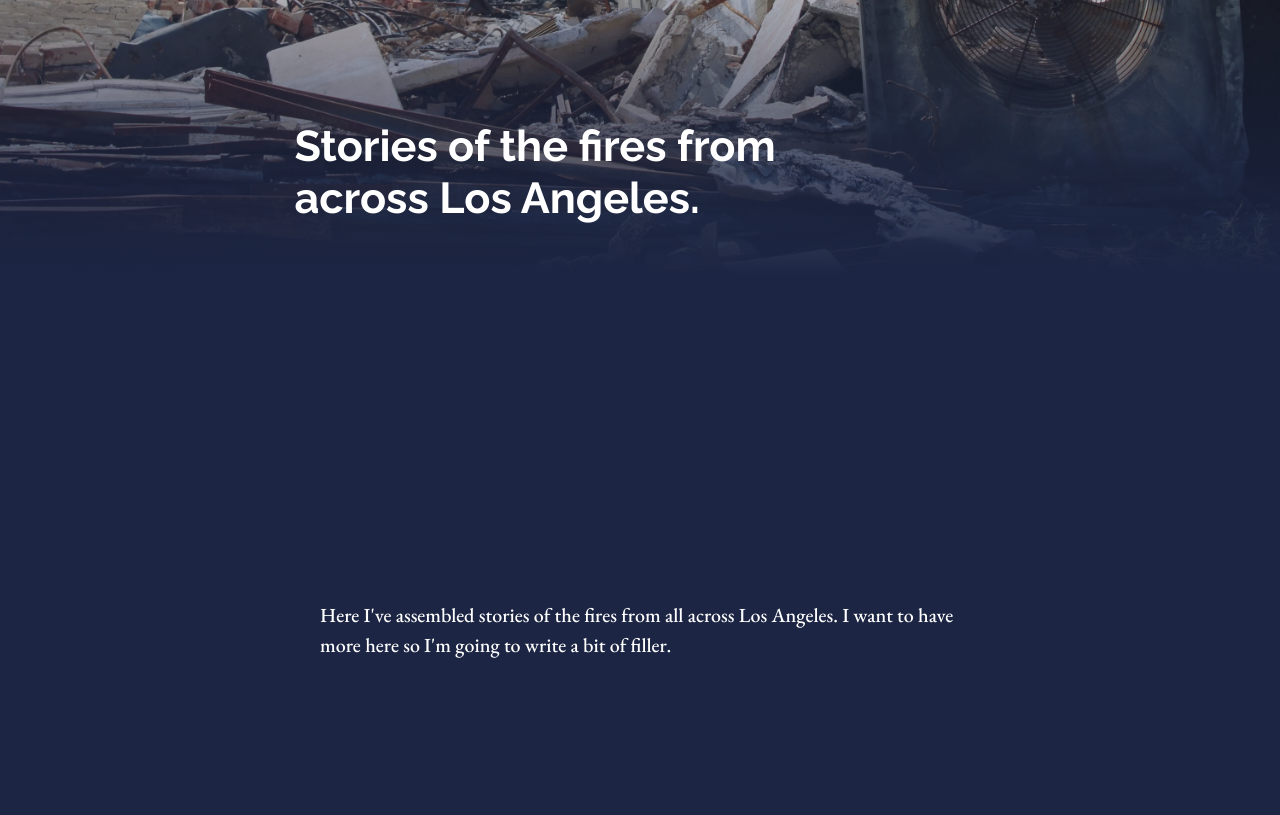
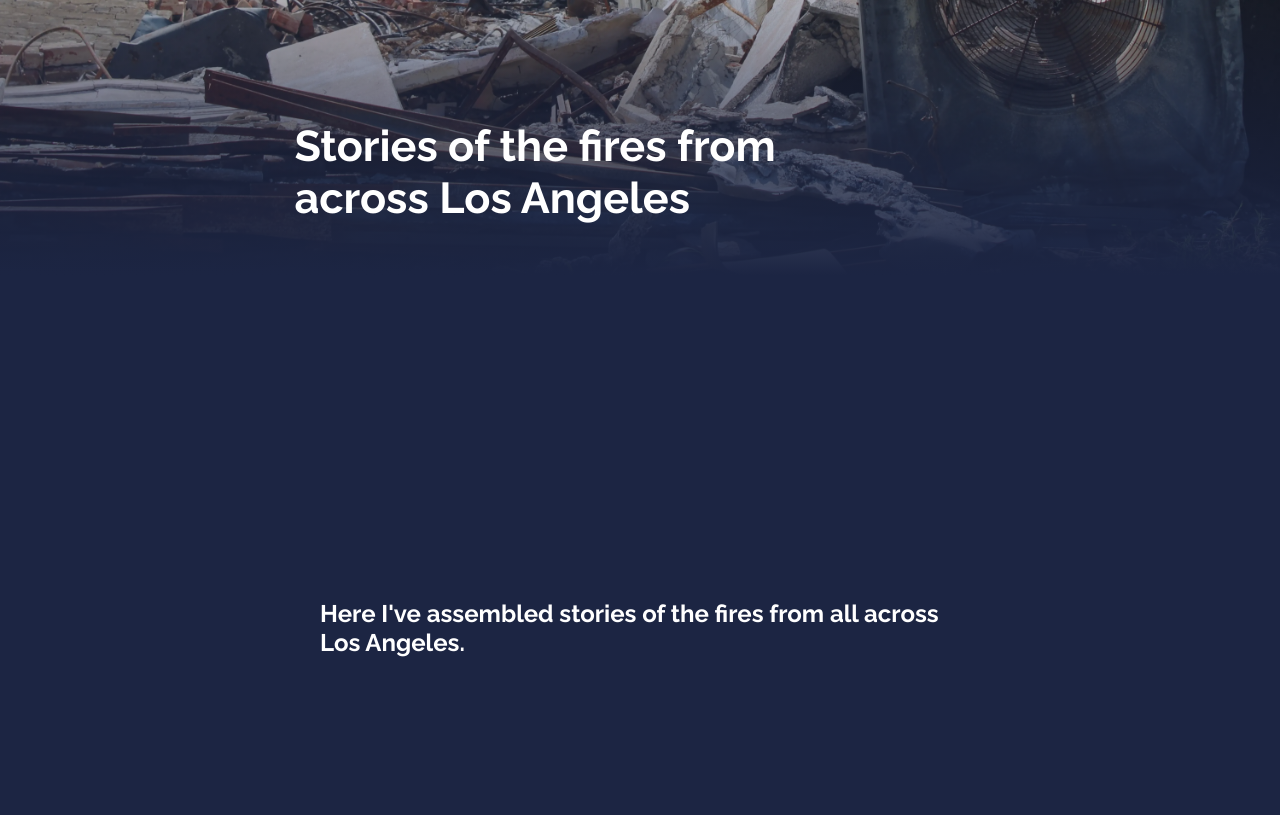
Before and after one commit to reyna458/capstone-final-draft, a plain HTML site: page stories.html in a window 1280 px wide. Shown: the part 520-1335 px from the top of the page. Drawn offline with nearby package versions, Linux system fonts and the light colour scheme.

Commit message:
Revise introduction and clean up HTML structure
Updated the introduction section and improved HTML structure.

```diff
--- a/stories.html
+++ b/stories.html
@@ -37,7 +37,7 @@
                 </div>
             </div>
 
-                <h1 id="bighead">Stories of the fires from across Los Angeles.</h1>
+                <h1 id="bighead">Stories of the fires from across Los Angeles</h1>
 
             <div class="header-filter">
 
@@ -54,7 +54,7 @@
         <main>
             <span id="pageid">stories</span>
         <div id="intro-graf" class="first">
-                <p>Here I've assembled stories of the fires from all across Los Angeles. I want to have more here so I'm going to write a bit of filler.</p>
+                <h2>Here I've assembled stories of the fires from all across Los Angeles.</h2>
             </div>
 
               <div id="widgets">
@@ -114,4 +114,5 @@
          <script src="js/mobile-menu.js" async defer></script>
           <script src="js/storywidgets.js" async defer></script>
     </body>
+
 </html>
```
